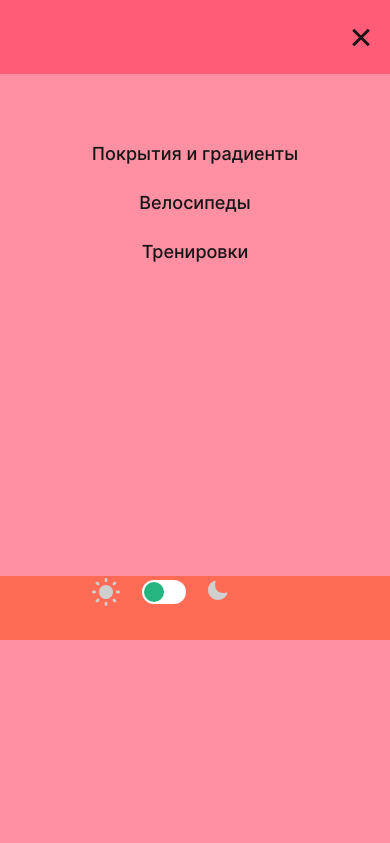
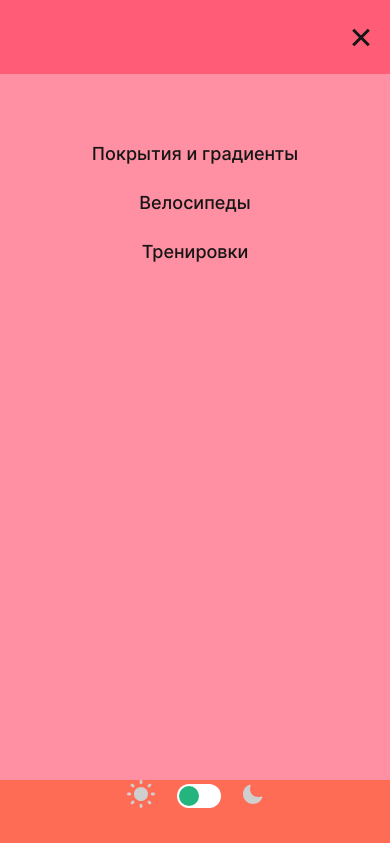
Before and after one commit to Anastasiia-Kostina/Competition-bikes, a plain HTML site: page index.html in a window 390 px wide. Both pictures are taken after a click on the element 361 px from the left and 37 px from the top of the page. Shown: the top 843 px of the page. Drawn offline with nearby package versions, Linux system fonts and the light colour scheme; files whose address does not match are found by name.

Commit message:
Improved header mode, it can go up at smaller Y

```diff
--- a/style.css
+++ b/style.css
@@ -177,7 +177,7 @@
 
   .header__menu.active {
     top: 0; /*13.2 so it's seen when we click the burger*/
-    height: 100vh;
+    height: calc(100vh - 150px); /*So this zone isn't bigger at 319*/
   }
 
   .header__list {
@@ -215,7 +215,7 @@
 @media (max-width: 767px) {
 .mode-switcher {
   display: flex;
-  justify-content: row;
+  justify-content: center;
   align-items: baseline;
   position: fixed;
   top: -131%;
@@ -225,12 +225,13 @@
   width: 100%;
   height: 64px;
   background-color: #ff6c56;
-  overflow: auto;
+  /*overflow: auto; No need*/
   transition: all 0.4s ease-out 0s;
 }
 
 .mode-switcher.active {
-  top: 576px;
+  top: auto; /*So it goes up when the height is small*/
+  bottom: 0; /*So it goes up when the height is small*/
 }
 
 .mode-switcher__container {
@@ -244,7 +245,7 @@
 .mode-switcher__light-pic {
   width: 28px;
   height: 28px;
-  margin: 2px 22px 0 0;
+  margin: 0 22px 0 0;
   padding: 0;
   background-image: url(./images/switch_light.svg);
   overflow: hidden;
```
